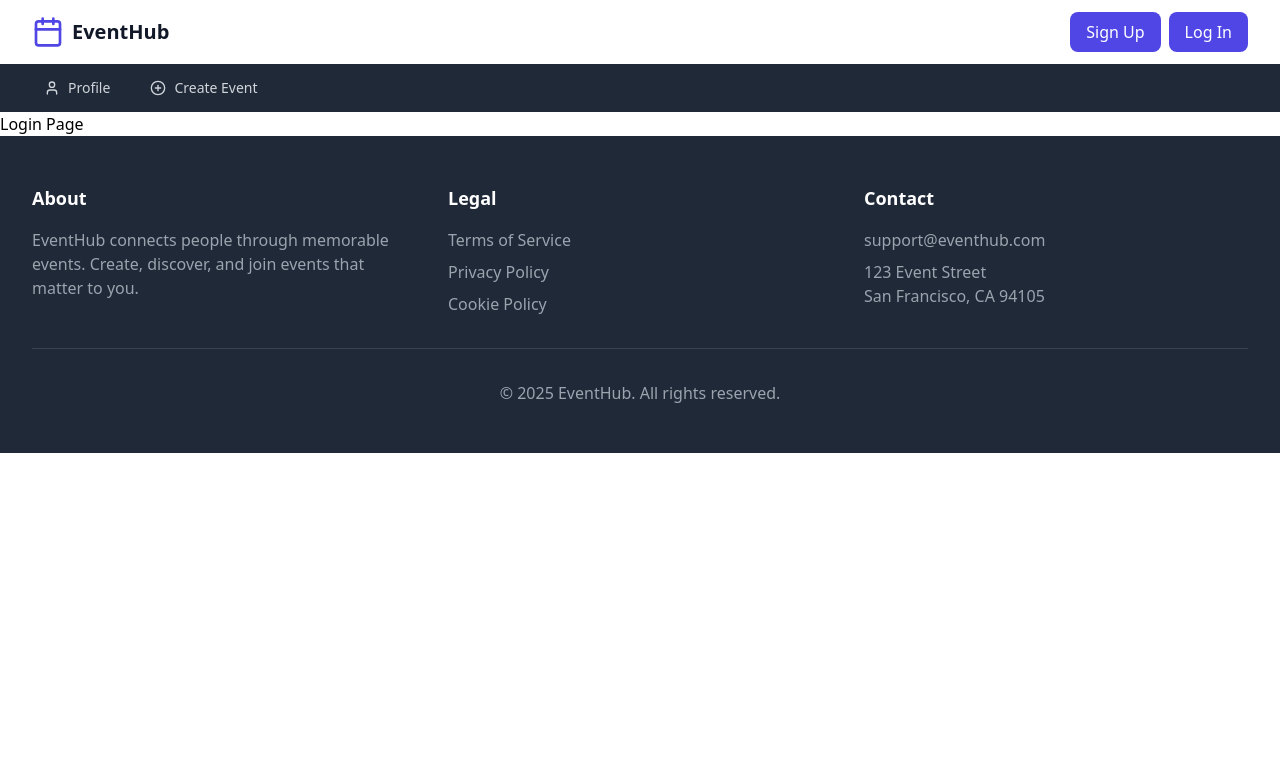
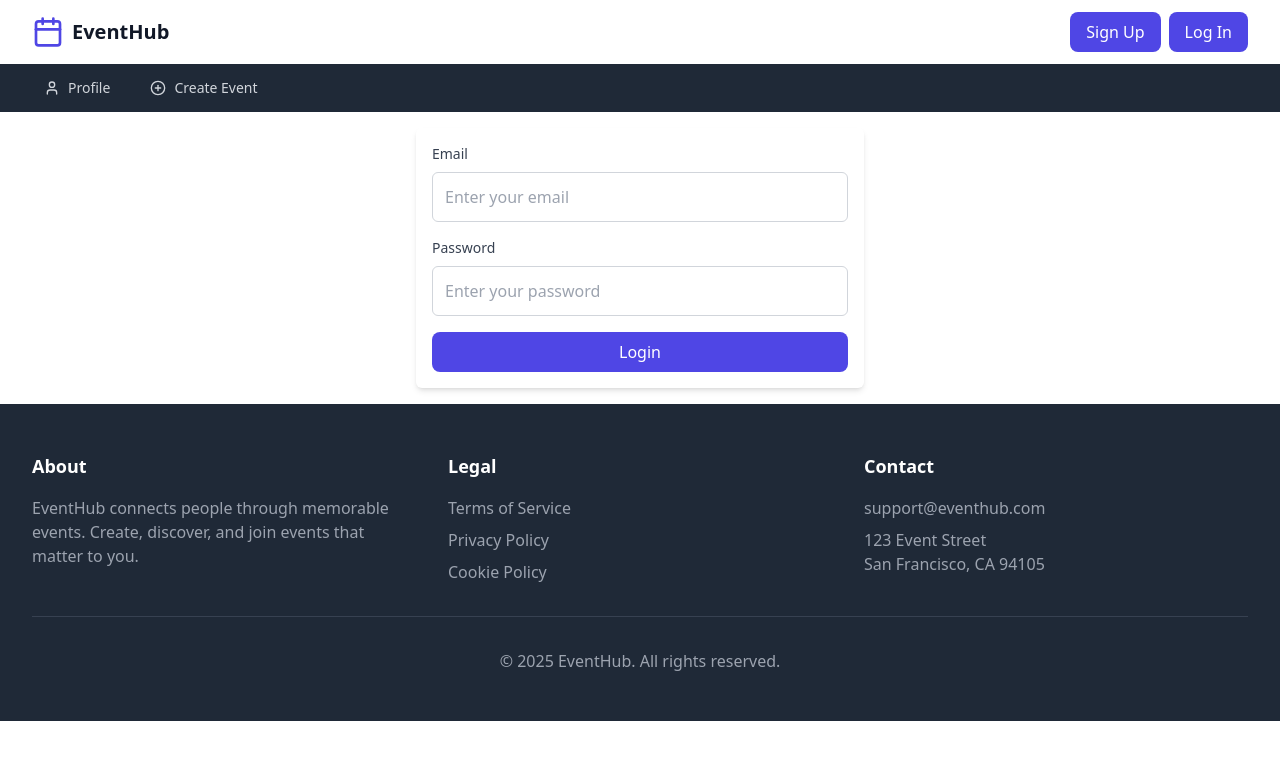
Before and after one commit to shaon07/gain-front-event, a React (Vite) app: page /auth/login in a window 1280 px wide. Shown: the top 760 px of the page. Built offline with nearby package versions, Linux system fonts and the light colour scheme.

Commit message:
[add] login and register page design and change authLayout to publicLayout

```diff
--- a/src/Routes/index.tsx
+++ b/src/Routes/index.tsx
@@ -8,8 +8,8 @@ import EventDetailContainer from "../components/Pages/EventDetail";
 import LoginPageContainer from "../components/Pages/Login";
 import RegisterPageContainer from "../components/Pages/Register";
 import PrivateLayout from "../components/Layout/PrivateLayout";
-import AuthLayout from "../components/Layout/AuthLayout";
 import { isAuthenticated } from "../constants";
+import PublicLayout from "../components/Layout/PublicLayout";
 
 // Mock event data for the detail page
 const mockEvent = {
@@ -45,7 +45,7 @@ export const RoutesProvider = () => {
         <Route element={<RootLayout />}>
           <Route path="/" element={<HomePageContainer />} />
 
-          <Route element={<AuthLayout isAuthenticated={isAuthenticated} />}>
+          <Route element={<PublicLayout isAuthenticated={isAuthenticated} />}>
             <Route path="/auth/login" element={<LoginPageContainer />} />
             <Route path="/auth/register" element={<RegisterPageContainer />} />
           </Route>
--- a/src/components/Layout/AuthLayout.tsx
+++ b/src/components/Layout/PublicLayout.tsx
@@ -4,6 +4,6 @@ interface AuthLayoutProps {
   isAuthenticated: boolean;
 }
 
-export default function AuthLayout({ isAuthenticated }: AuthLayoutProps) {
+export default function PublicLayout({ isAuthenticated }: AuthLayoutProps) {
   return !isAuthenticated ? <Outlet /> : <Navigate to="/" />;
 }
--- /dev/null
+++ b/src/components/Organisms/LoginForm.tsx
@@ -0,0 +1,28 @@
+import Input from "../Atoms/Input";
+import Button from "../Atoms/Button";
+
+export default function LoginForm() {
+  return (
+    <form
+      action=""
+      className="flex flex-col gap-4 "
+    >
+      <Input
+        label="Email"
+        type="email"
+        placeholder="Enter your email"
+        required
+        onChange={() => {}}
+      />
+      <Input
+        label="Password"
+        type="password"
+        placeholder="Enter your password"
+        required
+        onChange={() => {}}
+      />
+
+      <Button>Login</Button>
+    </form>
+  );
+}
--- /dev/null
+++ b/src/components/Organisms/RegisterForm.tsx
@@ -0,0 +1,27 @@
+import Input from "../Atoms/Input";
+import Button from "../Atoms/Button";
+
+export default function RegisterForm() {
+  return (
+    <form action="" className="flex flex-col gap-4 ">
+      <Input
+        label="Email"
+        type="email"
+        placeholder="Enter your email"
+        required
+        onChange={() => {}}
+      />
+      <Input
+        label="Password"
+        type="password"
+        placeholder="Enter your password"
+        required
+        onChange={() => {}}
+      />
+
+      <Input label="Avatar" type="file" onChange={() => {}} />
+
+      <Button>Register</Button>
+    </form>
+  );
+}
--- a/src/components/Pages/Login.tsx
+++ b/src/components/Pages/Login.tsx
@@ -1,7 +1,11 @@
+import LoginForm from "../Organisms/LoginForm";
+
 export default function LoginPageContainer() {
   return (
-    <div>
-      <h1>Login Page</h1>
+    <div className="m-4">
+      <div className="max-w-md mx-auto p-4 shadow-md rounded-md">
+        <LoginForm />
+      </div>
     </div>
-  )
+  );
 }
--- a/src/components/Pages/Register.tsx
+++ b/src/components/Pages/Register.tsx
@@ -1,8 +1,11 @@
+import RegisterForm from "../Organisms/RegisterForm";
 
 export default function RegisterPageContainer() {
   return (
-    <div>
-      <h1>Register Page</h1>
+    <div className="m-4">
+      <div className="max-w-md mx-auto p-4 shadow-md rounded-md">
+        <RegisterForm />
+      </div>
     </div>
-  )
+  );
 }
```
